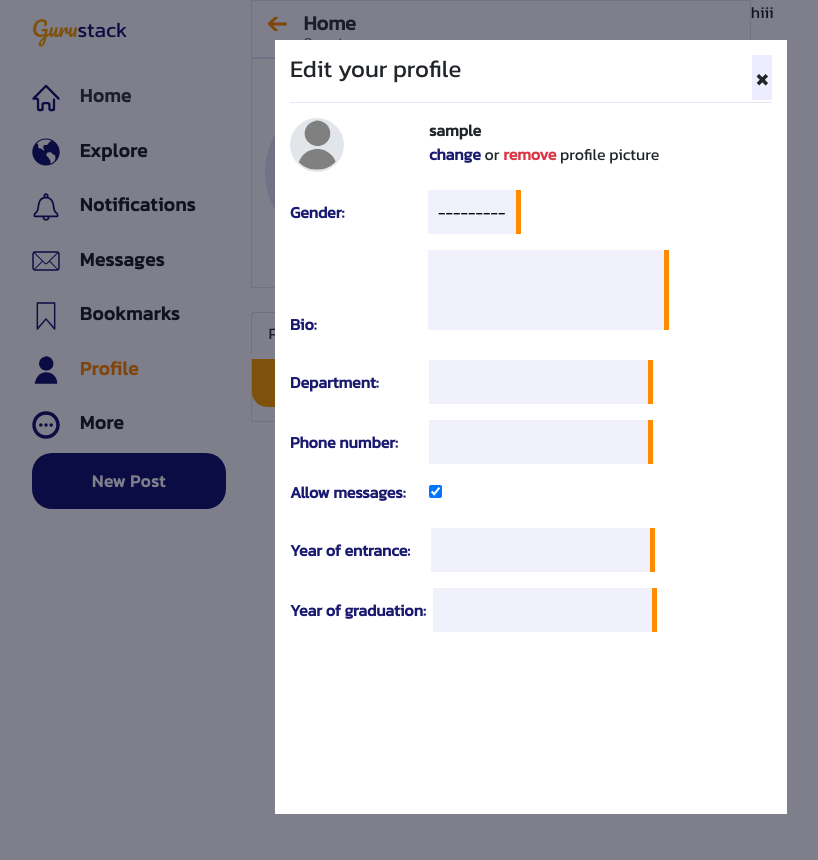
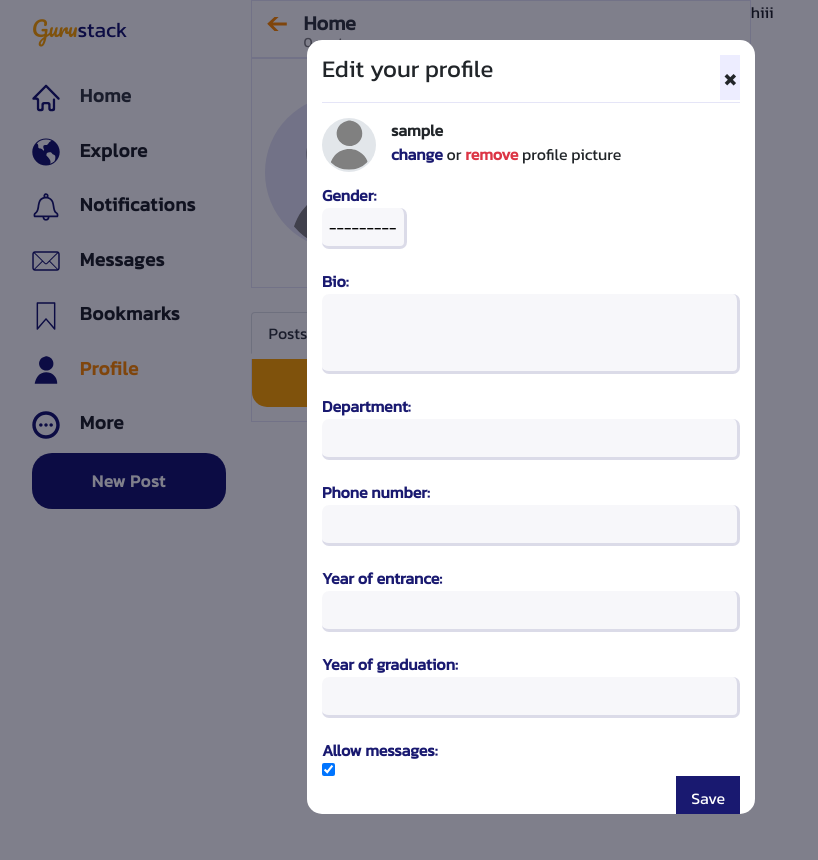
Before and after one commit to Imuhammed24/gurustack, a Django app: page /account/profile/ in a window 1280 px wide, after a click on "Edit Profile". Shown: the whole page, without its empty margins (109-927 px from the left). Run offline with Django 3.2, Linux system fonts and the light colour scheme; the visitor is signed in with stand-in values (Sample User, id 1); data that the repository does not hold is empty; some libraries are stand-ins or nearby versions.

Commit message:
Gurustack project Thur-30th-Jan update

```diff
--- a/account/forms.py
+++ b/account/forms.py
@@ -36,5 +36,5 @@ class ProfileForm(forms.ModelForm):
     class Meta:
         model = Profile
         fields = ['profile_photo', 'gender', 'bio', 'department', 'interests',
-                  'phone_number', 'allow_messages', 'year_of_entrance',
-                  'year_of_graduation']
+                  'phone_number', 'year_of_entrance',
+                  'year_of_graduation', 'allow_messages']
--- a/account/templates/account/user/edit-profile_template.html
+++ b/account/templates/account/user/edit-profile_template.html
@@ -23,7 +23,9 @@
                         class="blue-color pointer-cursor font-weight-bold" for="id_profile_photo">change</label> or
                     <label class="blue-color pointer-cursor text-danger font-weight-bold" for="">remove</label> profile
                     picture</p>
-                {{ profile_form.as_p }}
+                {{ profile_form }}
+
+                <button type="submit" class="float-right" id="edit-profile-submit-btn">Save</button>
             </form>
         </div>
 
--- a/account/views.py
+++ b/account/views.py
@@ -59,9 +59,11 @@ def account_view(request):
 
 @login_required
 def profile_view(request):
+    comment_form = CommentForm()
     profile_form = ProfileForm()
     context = {'display_section': 'profile',
                'profile_form': profile_form,
+               'comment_form': comment_form,
                'html_title': f'{request.user} profile',
                }
     return render(request, 'account_base.html', context)
--- a/static/css/style.css
+++ b/static/css/style.css
@@ -1099,12 +1099,13 @@ button {
 }
 
 #edit-profile-modal-content {
-    width: 40%;
+    width: 35%;
     height: 90%;
     margin: 40px auto 40px auto;
     background-color: white;
     padding: 15px;
     overflow: scroll;
+    border-radius: 15px;
 }
 
 #edit-profile-modal-content p, h1, h2, h3, h4, span, li, a {
@@ -1179,97 +1180,94 @@ button {
 /*########################################################*/
 /*########################################################         EDIT PROFILE MODAL FORM             */
 /*########################################################*/
+.create-post-textarea:focus {
+    outline: none;
+    border: 2px solid lightgray;
+}
+
+.create-post-textarea::placeholder {
+    color: gray;
+    font-size: 20px;
+}
+
+#edit-page-profile-demo-img {
+    background-color: #e2e6ea;
+    border-radius: 50%;
+    padding: 2px;
+}
+
+#edit-page-profile-img {
+    background-color: #e2e6ea;
+    border-radius: 50%;
+}
+
+#id_profile_photo {
+    display: none;
+}
+
+.blue-color {
+    color: royalblue;
+}
+
+.pointer-cursor {
+    cursor: pointer;
+}
+
+#edit-profile-modal-form input, #edit-profile-modal-form textarea, #edit-profile-modal-form select {
+    background-color: rgba(25, 25, 112, 0.03);
+    padding: 7px;
+    border-top: unset;
+    border-bottom: 3px solid rgba(25, 25, 112, 0.13);
+    border-left: unset;
+    border-right: 3px solid rgba(25, 25, 112, 0.13);
+    border-radius: 7px;
+}
+
+#edit-profile-modal-form label {
+    color: midnightblue;
+    font-weight: 600;
+    /*background-color: rgba(25, 25, 112, 0.03);*/
+    /*width: 100%;*/
+}
+
+#edit-profile-modal-form label{
+    margin-bottom: 1px;
+}
+
+#edit-profile-modal-form .helptext {
+    display: none;
+    visibility: hidden;
+}
+
 
 #id_bio {
     min-height: 35px;
-    width: 50%;
+    width: 100%;
     max-height: 80px;
     clear-side: right;
     overflow: hidden;
     resize: none;
     font-family: Kanit, sans-serif;
-}
-
-
-.create-post-textarea:focus {
-    outline: none;
-    border: 2px solid lightgray;
-}
-
-.create-post-textarea::placeholder {
-    color: gray;
-    font-size: 20px;
-}
-
-#edit-page-profile-demo-img {
-    background-color: #e2e6ea;
-    border-radius: 50%;
-    padding: 2px;
-}
-
-#edit-page-profile-img {
-    background-color: #e2e6ea;
-    border-radius: 50%;
-}
-
-#id_profile_photo {
-    display: none;
-}
-
-.blue-color {
-    color: royalblue;
-}
-
-.pointer-cursor {
-    cursor: pointer;
-}
-
-#edit-profile-modal-form input, #edit-profile-modal-form textarea, #edit-profile-modal-form select {
-    border-top: unset;
-    border-bottom: unset;
-    border-left: unset;
-    /*background-color: rgba(192, 240, 255, 0.29);*/
-    background-color: rgba(229, 229, 247, 0.52);
-    padding: 10px;
-    border-right: 5px solid darkorange;
-    /*border-top-right-radius: 10px;*/
-    /*border-bottom-right-radius: 10px;*/
-}
-
-#edit-profile-modal-form p label {
-    color: midnightblue;
-    font-weight: bold;
-}
-
-#id_department {
-    margin-left: 47px;
-}
-
-#id_interests {
-    margin-left: 73px;
-}
-
-#id_phone_number {
-    margin-left: 27px;
-}
+    display: block;
+    margin-bottom: 20px;
+}
+
+#id_department,#id_interests,#id_phone_number,#id_year_of_entrance,
+#id_year_of_graduation {
+    display: block;
+    width: 100%;
+    margin-bottom: 20px;
+}
+
 
 #id_allow_messages {
-    margin-left: 20px;
-}
-
-#id_year_of_entrance {
-    margin-left: 17px;
-}
-
-#id_year_of_graduation {
-    margin-left: 4px;
+    display: block;
 }
 
 #edit-profile-modal-form select {
-    margin-left: 80px;
-    /*-moz-appearance: none;*/
-    /*-webkit-appearance: none;*/
+    display: block;
     appearance: none;
+    margin-bottom: 20px;
 }
 
 #edit-profile-modal-form select option {
@@ -1288,12 +1286,19 @@ button {
 }
 
 #edit-page-profile-demo-img, #edit-page-profile-img {
-    margin-right: 85px;
-}
-
-#edit-profile-modal-form textarea {
-    margin-left: 108px;
-}
+    margin-right: 15px;
+    margin-bottom: 10px;
+}
+
+#edit-profile-submit-btn{
+    background-color: midnightblue;
+    color: white;
+    border: unset;
+    padding: 10px 15px;
+    margin-bottom: 20px;
+}
+
+
 
 
 /*start of desktop styles */
```
